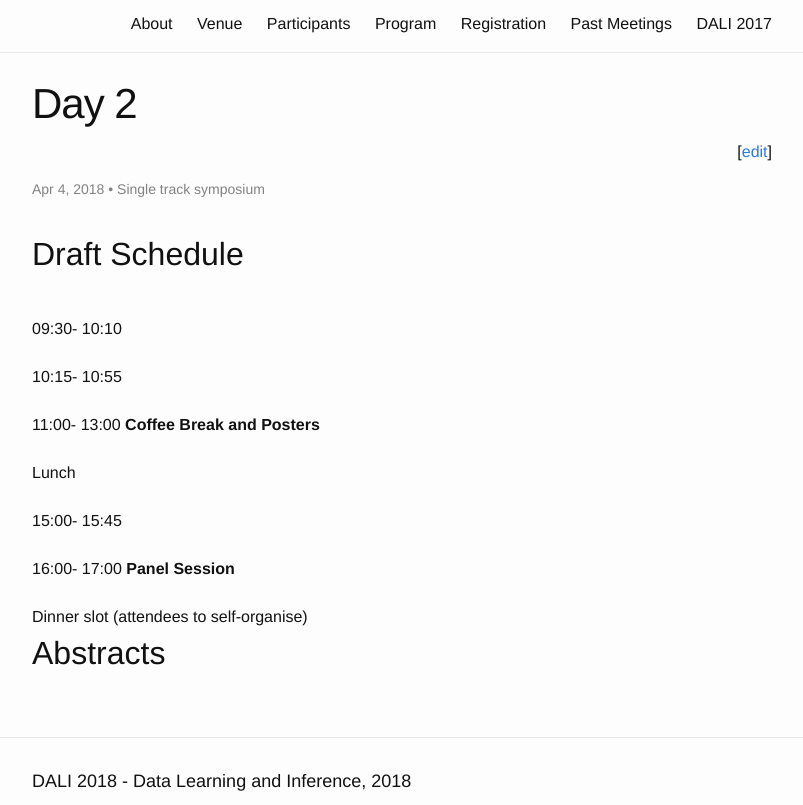
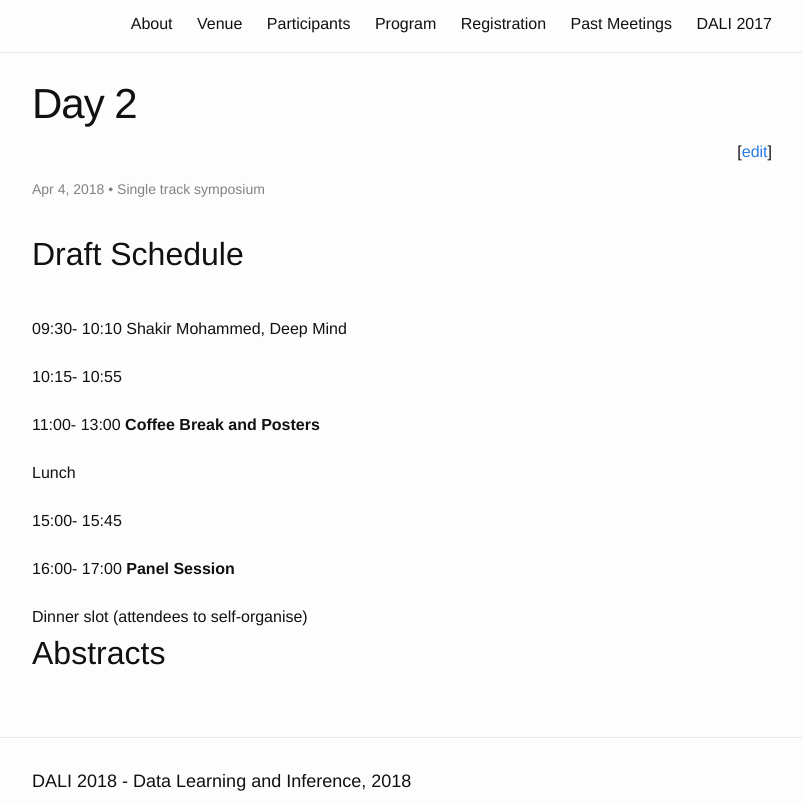
Before and after one commit to dalimeeting/dalimeeting.github.io, a Jekyll site: the page built from _posts/2018-04-04-day-2.md, in a window 1280 px wide, cut to the strip 355-1160 px from the top of the page. Shown: the whole strip, without its empty margins (238-1041 px from the left). Built offline with Jekyll 4.4.1, drawn with Linux system fonts in a browser that asks for light colours.

Commit message:
Update 2018-04-04-day-2.md

```diff
--- a/_posts/2018-04-04-day-2.md
+++ b/_posts/2018-04-04-day-2.md
@@ -7,9 +7,9 @@
 talks:
 - title:
   author:
-  - family:
-    given:
-    institute:
+  - family: Mohammed
+    given: Shakir
+    institute: Deep Mind
   abstract:
   start: "09:30"
   end: "10:10"
```
